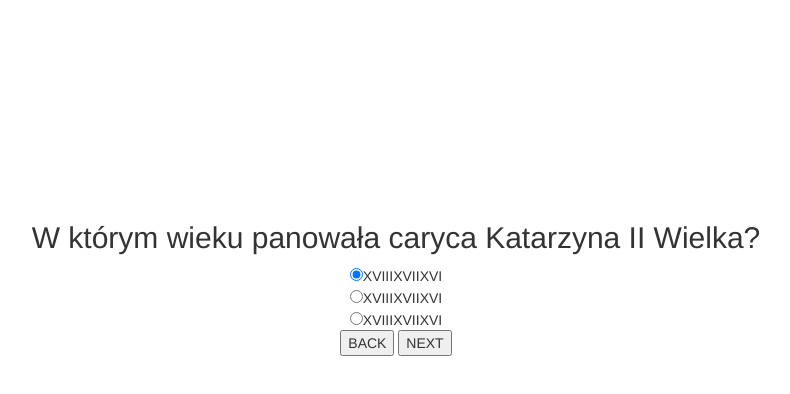
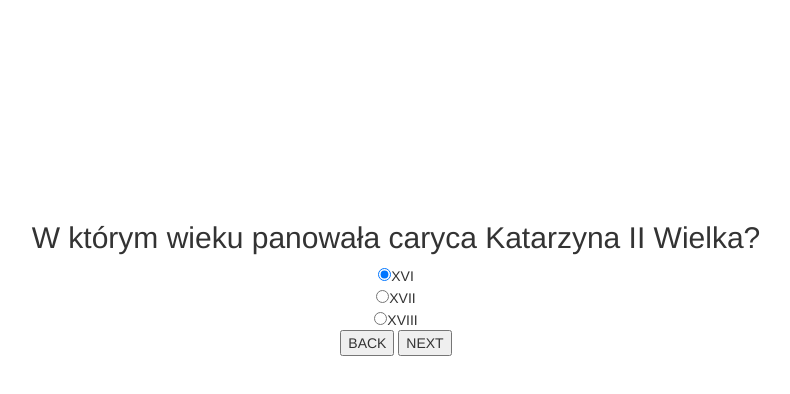
Before and after one commit to katkor/Quiz, a plain HTML site: page index.html in a window 1280 px wide. Both pictures are taken after a click on the button "TAKE QUIZ". Shown: the whole page, without its empty margins (244-1034 px from the left). Drawn offline with nearby package versions, Linux system fonts and the light colour scheme.

Commit message:
Answers are displayed correctly.

```diff
--- a/index.html
+++ b/index.html
@@ -14,9 +14,9 @@
 		<div class="col-sm-12">
 		<h2></h2>
 			<form>
-				<input type="radio" name="pyt1" value="" checked><br />
-				<input type="radio" name="pyt1" value=""><br />
-				<input type="radio" name="pyt1" value=""><br />
+				<input type="radio" name="pyt1" value="" class="answer" checked><br />
+				<input type="radio" name="pyt1" value="" class="answer"><br />
+				<input type="radio" name="pyt1" value="" class="answer"><br />
 				<input type="submit" value="BACK" class="">
 				<input type="submit" value="NEXT" class="">
 			</form>
--- a/script.js
+++ b/script.js
@@ -30,7 +30,11 @@ $('#start').click(function() {
 
 
 $('h2').text(allQuestions[0].question);
+
+var answers = document.getElementsByClassName('answer');
+
 for (var i=0; i<allQuestions[0].choices.length; i++) {
-	$('input[name="pyt1"]').val(allQuestions[0].choices[i]);
-	$('input[name="pyt1"]').after(allQuestions[0].choices[i]);
+	$(answers[i]).val(allQuestions[0].choices[i]);
+	$(answers[i]).after(allQuestions[0].choices[i]);
+
 }
```
